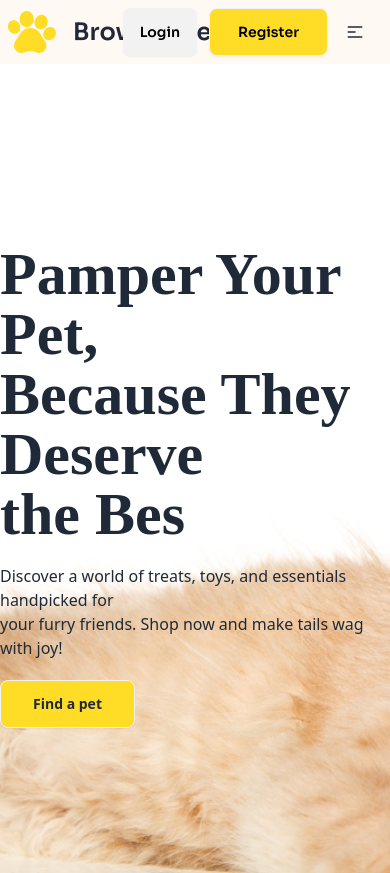
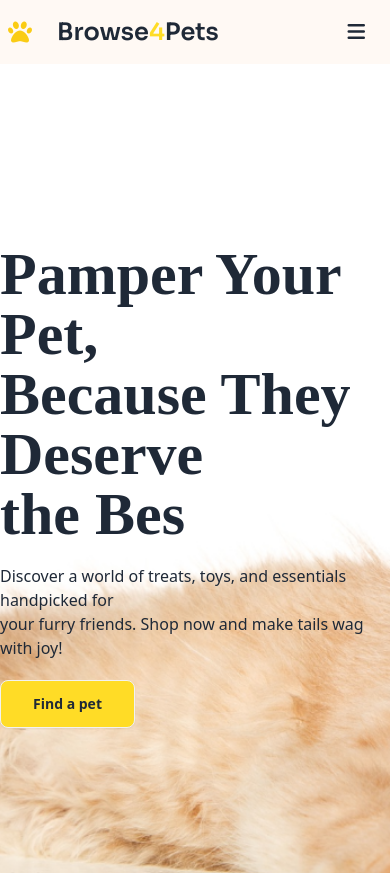
Before and after one commit to mdriazuddin07/Browse-4-Pets, a website: page index.html in a window 390 px wide. Shown: the top 873 px of the page. Drawn offline with nearby package versions, Linux system fonts and the light colour scheme; a web font is replaced by a local one.

Commit message:
navbar updated

```diff
--- a/index.html
+++ b/index.html
@@ -11,6 +11,9 @@
     <link rel="preconnect" href="https://fonts.googleapis.com">
     <link rel="preconnect" href="https://fonts.gstatic.com" crossorigin>
     <link href="https://fonts.googleapis.com/css2?family=ADLaM+Display&family=Sora:wght@100..800&display=swap" rel="stylesheet">
+    <link rel="stylesheet" href="https://cdnjs.cloudflare.com/ajax/libs/font-awesome/6.4.0/css/all.min.css">
+
+
     <style>
         .adlam-display-regular {
             font-family: "ADLaM Display", serif;
@@ -42,52 +45,58 @@
 
 </head>
 <body >
-    <header>
-        <header class="bg-navBg  ">
+
+
+    <header class="bg-navBg">
   <nav class="sora">
-                <div class="navbar container mx-auto  ">
-                    <div class="navbar-start">
-                      <div class="dropdown">
+    <div class="navbar container mx-auto">
 
-                        <ul
-                          tabindex="0"
-                          class="menu menu-sm dropdown-content bg-base-100 rounded-box z-1 mt-3 w-52 p-2 shadow ">
+      <!-- Left logo -->
+      <div class="navbar-start flex items-center gap-2">
+        <i class="fa-solid fa-paw text-yellow-400 text-2xl"></i>
+        <a class="btn btn-ghost text-2xl gap-0">
+          Browse<span class="text-primary">4</span>Pets
+        </a>
+      </div>
+
+      <!-- Center menu (only large device) -->
+      <div class="navbar-center hidden lg:flex">
+        <ul class="menu menu-horizontal px-1">
           <li><a>Find a pet</a></li>
           <li><a>Breeds</a></li>
           <li><a>Contact us</a></li>
         </ul>
       </div>
-                      <img src="c1-assets/logo-header.png" alt="">
-                      <a class="btn btn-ghost text-2xl gap-0">Browse<span class="text-primary">4</span>Pets</a>
+
+      <!-- Right side (Large device icons + buttons) -->
+      <div class="navbar-end hidden lg:flex gap-4 items-center">
+        <i class="fa-regular fa-bell text-lg cursor-pointer hover:text-yellow-500"></i>
+        <i class="fa-solid fa-magnifying-glass text-lg cursor-pointer hover:text-yellow-500"></i>
+        <a class="btn text-black">Login</a>
+        <a class="btn px-7 bg-primary text-black">Register</a>
       </div>
-                    <div class="navbar-center hidden lg:flex">
-                      <ul class="menu menu-horizontal px-1 ">
+
+      <!-- Mobile dropdown menu (right side) -->
+      <div class="navbar-end lg:hidden">
+        <div class="dropdown dropdown-end">
+          <label tabindex="0" class="btn btn-ghost">
+            <i class="fa-solid fa-bars text-xl"></i>
+          </label>
+          <ul tabindex="0"
+            class="menu menu-sm dropdown-content mt-3 z-[1] p-2 shadow bg-base-100 rounded-box w-52">
             <li><a>Find a pet</a></li>
             <li><a>Breeds</a></li>
             <li><a>Contact us</a></li>
+            <li><a class="btn text-black mt-2">Login</a></li>
+            <li><a class="btn bg-primary text-black mt-2">Register</a></li>
           </ul>
         </div>
-                    <div class="gap-3 navbar-end lg:hidden">
-                      <a class="btn  text-black">Login</a>
-                      <a class="btn px-7 bg-primary text-black">Register</a>
-                    </div>
-                    <div tabindex="0" role="button" class="btn btn-ghost lg:hidden">
-                      <svg
-                        xmlns="http://www.w3.org/2000/svg"
-                        class="h-5 w-5"
-                        fill="none"
-                        viewBox="0 0 24 24"
-                        stroke="currentColor">
-                        <path
-                          stroke-linecap="round"
-                          stroke-linejoin="round"
-                          stroke-width="2"
-                          d="M4 6h16M4 12h8m-8 6h16" />
-                      </svg>
       </div>
     </div>
   </nav>
 </header>
+
+
     <main>
         <!-- hero section -->
          <section class="container mx-auto mb-36 ">
```
Lines whose indentation alone changed are shown as unchanged.
